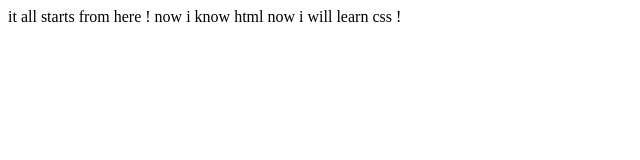
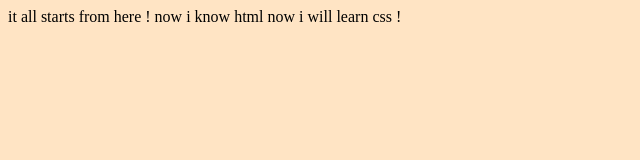
Before and after one commit to saransh786/udemy-course, a plain HTML site: page index.html in a window 1280 px wide. Shown: the whole page, without its empty margins (0-640 px from the left). Drawn offline with Linux system fonts and the light colour scheme.

Commit message:
docs: added inline css

```diff
--- a/index.html
+++ b/index.html
@@ -6,7 +6,8 @@
     <meta name="viewport" content="width=device-width, initial-scale=1.0">
     <title>my full stack progress</title>
 </head>
-<body>
+<!--this is inline css-->
+<body style="background-color:bisque;">
     it all starts from here !
     now i know html
     now i will learn css !
```
